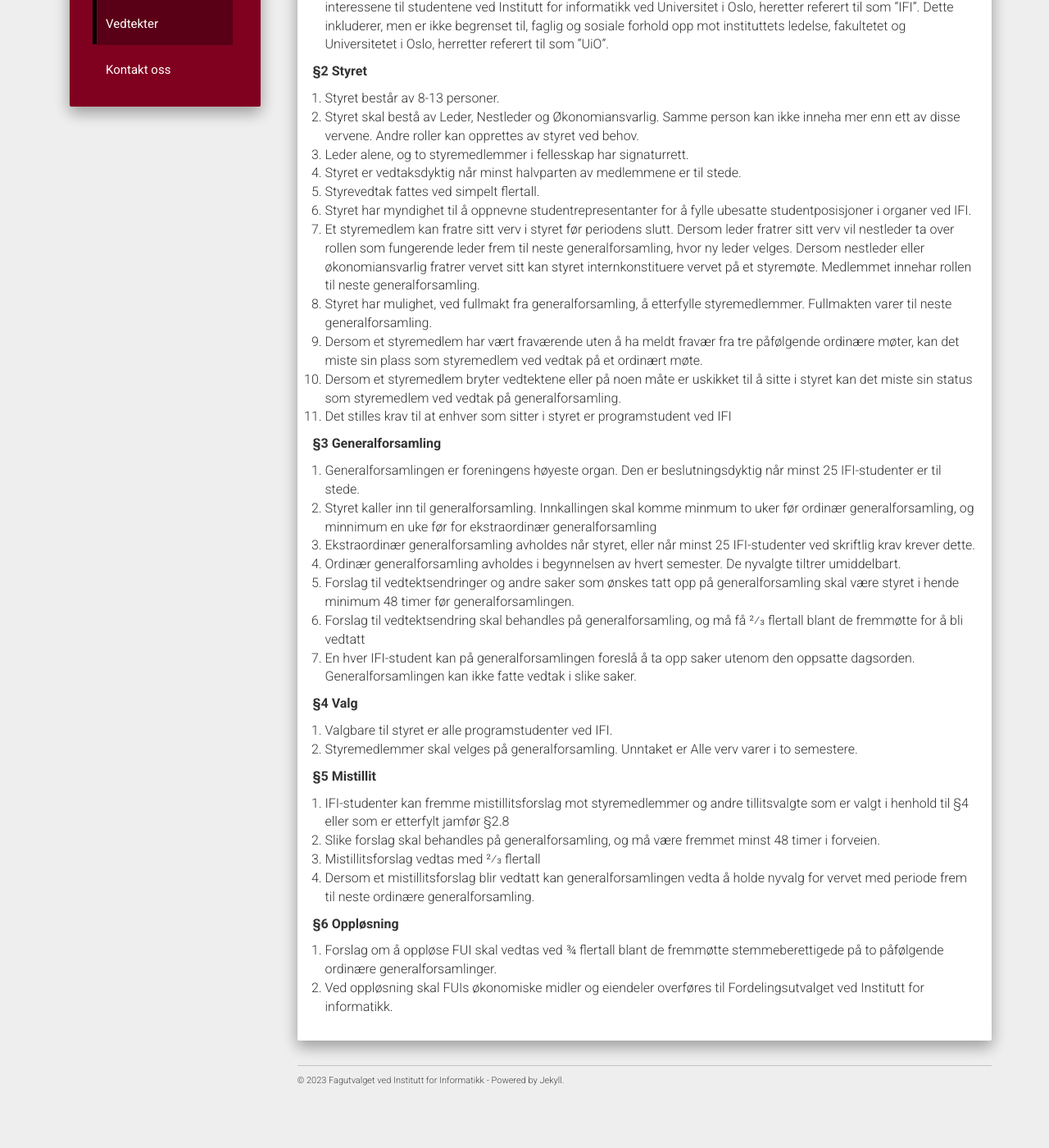
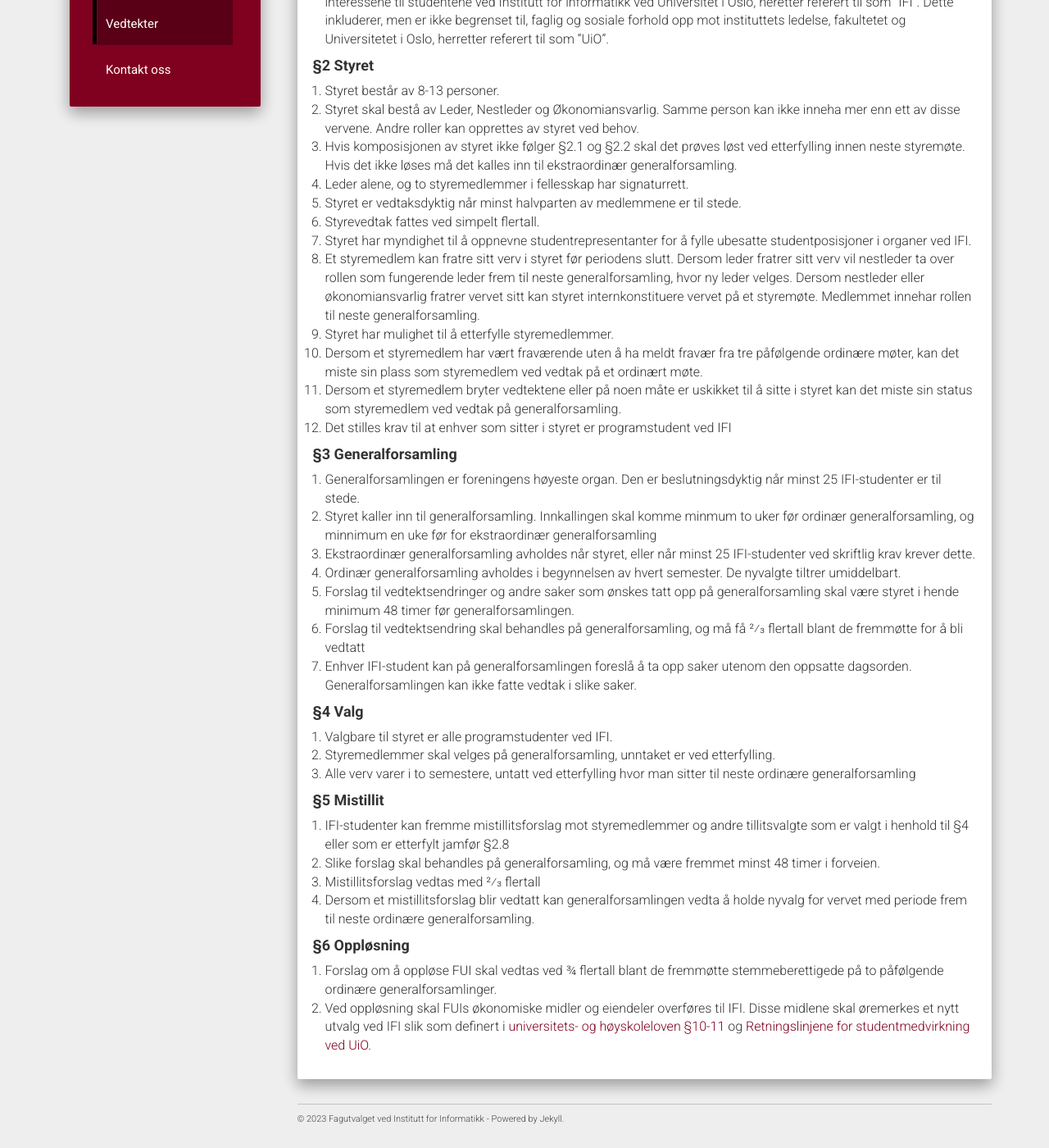
Before and after one commit to fui/fui.github.io, a Jekyll site: the page built from pages/vedtekter.md, in a window 1280 px wide and 1400 px high, scrolled down 485 px. Shown: the whole window at 82% size. Built offline with Jekyll 4.4.1, drawn with Linux system fonts in a browser that asks for light colours; before the commit the page ends 1838 px from its top, so only the background shows below that; some of the changed text lies outside the part shown.

Commit message:
Forslag til nye vedtekter

```diff
--- a/pages/vedtekter.md
+++ b/pages/vedtekter.md
@@ -23,21 +23,22 @@ informatikk ved Universitet i Oslo, heretter referert til som “IFI”. Dette i
 til, faglig og sosiale forhold opp mot instituttets ledelse, fakultetet og
 Universitetet i Oslo, herretter referert til som “UiO”.
 
-**§2 Styret**
+#### **§2 Styret**
 
 1. Styret består av 8-13 personer.
 2. Styret skal bestå av Leder, Nestleder og Økonomiansvarlig. Samme person kan ikke inneha mer enn ett av disse vervene. Andre roller kan opprettes av styret ved behov.
-3. Leder alene, og to styremedlemmer i fellesskap har signaturrett.
-4. Styret er vedtaksdyktig når minst halvparten av medlemmene er til stede.
-5. Styrevedtak fattes ved simpelt flertall.
-6. Styret har myndighet til å oppnevne studentrepresentanter for å fylle ubesatte studentposisjoner i organer ved IFI.
-7. Et styremedlem kan fratre sitt verv i styret før periodens slutt. Dersom leder fratrer sitt verv vil nestleder ta over rollen som fungerende leder frem til neste generalforsamling, hvor ny leder velges. Dersom nestleder eller økonomiansvarlig fratrer vervet sitt kan styret internkonstituere vervet på et styremøte. Medlemmet innehar rollen til neste generalforsamling.
-8. Styret har mulighet, ved fullmakt fra generalforsamling, å etterfylle styremedlemmer. Fullmakten varer til neste generalforsamling.
-9. Dersom et styremedlem har vært fraværende uten å ha meldt fravær fra tre påfølgende ordinære møter, kan det miste sin plass som styremedlem ved vedtak på et ordinært møte.
-10. Dersom et styremedlem bryter vedtektene eller på noen måte er uskikket til å sitte i styret kan det miste sin status som styremedlem ved vedtak på generalforsamling.
-11. Det stilles krav til at enhver som sitter i styret er programstudent ved IFI
+3. Hvis komposisjonen av styret ikke følger §2.1 og §2.2 skal det prøves løst ved etterfylling innen neste styremøte. Hvis det ikke løses må det kalles inn til ekstraordinær generalforsamling.
+4. Leder alene, og to styremedlemmer i fellesskap har signaturrett.
+5. Styret er vedtaksdyktig når minst halvparten av medlemmene er til stede.
+6. Styrevedtak fattes ved simpelt flertall.
+7. Styret har myndighet til å oppnevne studentrepresentanter for å fylle ubesatte studentposisjoner i organer ved IFI.
+8. Et styremedlem kan fratre sitt verv i styret før periodens slutt. Dersom leder fratrer sitt verv vil nestleder ta over rollen som fungerende leder frem til neste generalforsamling, hvor ny leder velges. Dersom nestleder eller økonomiansvarlig fratrer vervet sitt kan styret internkonstituere vervet på et styremøte. Medlemmet innehar rollen til neste generalforsamling.
+9. Styret har mulighet til å etterfylle styremedlemmer.
+10. Dersom et styremedlem har vært fraværende uten å ha meldt fravær fra tre påfølgende ordinære møter, kan det miste sin plass som styremedlem ved vedtak på et ordinært møte.
+11. Dersom et styremedlem bryter vedtektene eller på noen måte er uskikket til å sitte i styret kan det miste sin status som styremedlem ved vedtak på generalforsamling.
+12. Det stilles krav til at enhver som sitter i styret er programstudent ved IFI
 
-**§3 Generalforsamling**
+#### **§3 Generalforsamling**
 
 1. Generalforsamlingen er foreningens høyeste organ. Den er beslutningsdyktig når minst 25 IFI-studenter er til stede.
 2. Styret kaller inn til generalforsamling. Innkallingen skal komme minmum to uker før  ordinær generalforsamling, og minnimum en uke før for ekstraordinær generalforsamling
@@ -45,23 +46,24 @@ Universitetet i Oslo, herretter referert til som “UiO”.
 4. Ordinær generalforsamling avholdes i begynnelsen av hvert semester. De nyvalgte tiltrer umiddelbart.
 5. Forslag til vedtektsendringer og andre saker som ønskes tatt opp på generalforsamling skal være styret i hende minimum 48 timer før generalforsamlingen.
 6. Forslag til vedtektsendring skal behandles på generalforsamling, og må få 2⁄3 flertall blant de fremmøtte for å bli vedtatt
-7. En hver IFI-student kan på generalforsamlingen foreslå å ta opp saker utenom den oppsatte dagsorden. Generalforsamlingen kan ikke fatte vedtak i slike saker.
+7. Enhver IFI-student kan på generalforsamlingen foreslå å ta opp saker utenom den oppsatte dagsorden. Generalforsamlingen kan ikke fatte vedtak i slike saker.
 
-**§4 Valg**
+#### **§4 Valg**
 
 1. Valgbare til styret er alle programstudenter ved IFI.
-2. Styremedlemmer skal velges på generalforsamling. Unntaket er  Alle verv varer i to semestere.
+2. Styremedlemmer skal velges på generalforsamling, unntaket er ved etterfylling.
+3. Alle verv varer i to semestere, untatt ved etterfylling hvor man sitter til neste ordinære generalforsamling
 
-**§5 Mistillit**
+#### **§5 Mistillit**
 
 1. IFI-studenter kan fremme mistillitsforslag mot styremedlemmer og andre tillitsvalgte som er valgt i henhold til §4 eller som er etterfylt jamfør §2.8
 2. Slike forslag skal behandles på generalforsamling, og må være fremmet minst 48 timer i forveien.
 3. Mistillitsforslag vedtas med 2⁄3 flertall
 4. Dersom et mistillitsforslag blir vedtatt kan generalforsamlingen vedta å holde nyvalg for vervet med periode frem til neste ordinære generalforsamling.
 
-**§6 Oppløsning**
+#### **§6 Oppløsning**
 
 1. Forslag om å oppløse FUI skal vedtas ved ¾ flertall blant de fremmøtte
 stemmeberettigede på to påfølgende ordinære generalforsamlinger.
 2. Ved oppløsning skal FUIs økonomiske midler og eiendeler overføres til
-Fordelingsutvalget ved Institutt for informatikk.
+IFI. Disse midlene skal øremerkes et nytt utvalg ved IFI slik som definert i [universitets- og høyskoleloven §10-11](https://lovdata.no/lov/2024-03-08-9/§10-11) og [Retningslinjene for studentmedvirkning ved UiO](https://www.uio.no/om/regelverk/studier/studentmedvirkning/).
```
Also changed, not shown: other parts of pages/vedtekter.md (+3 -3 lines).
